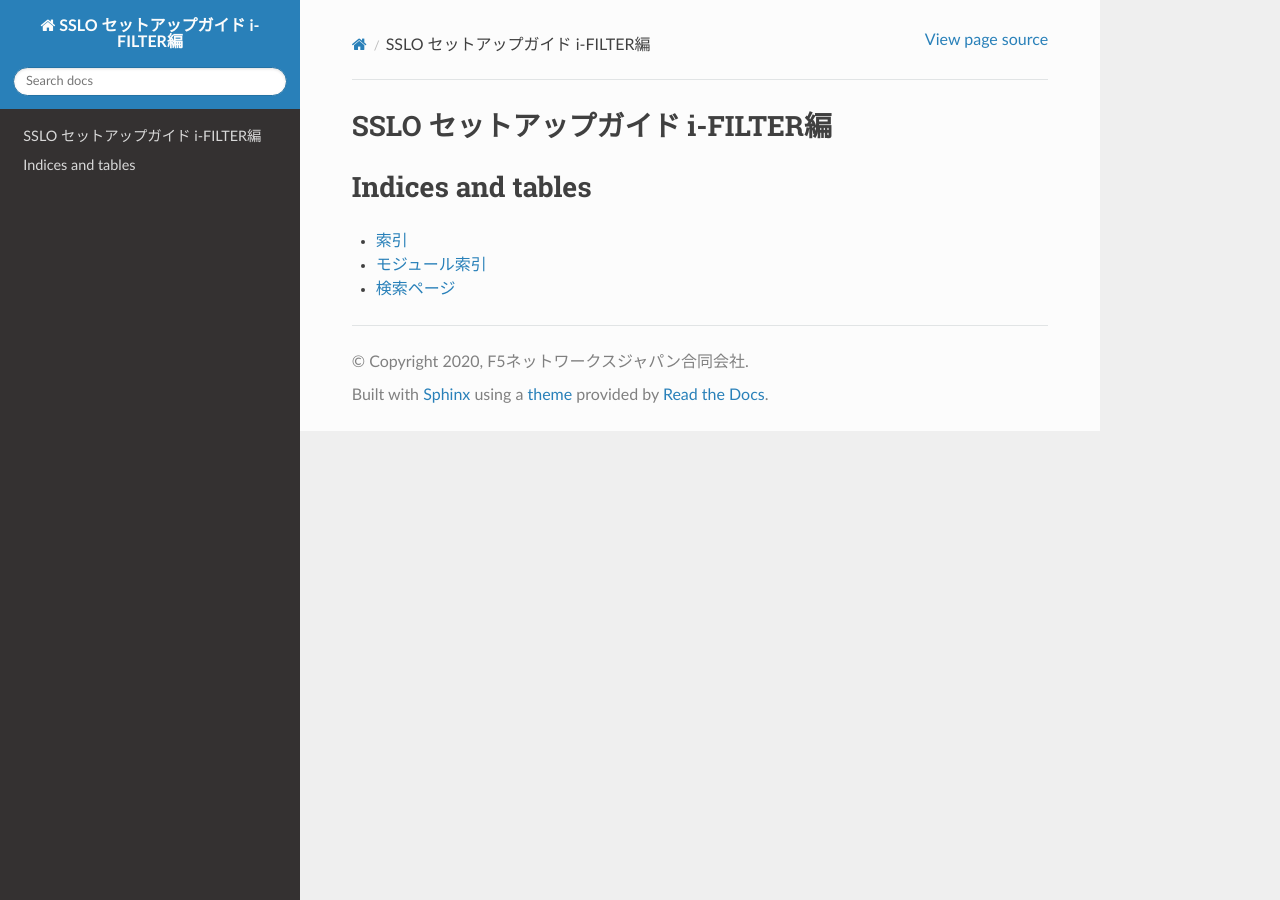
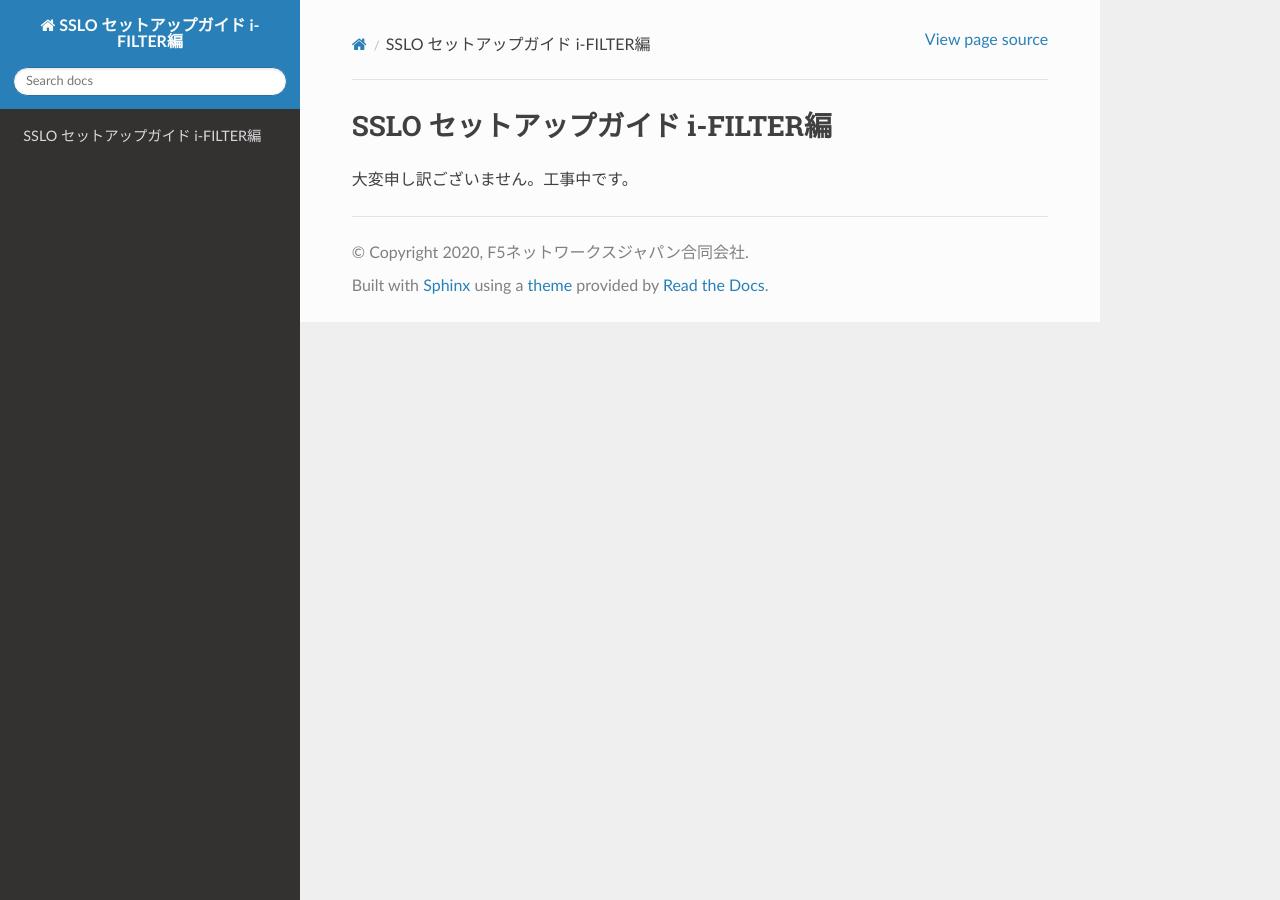
Before and after one commit to BeF5/f5j-sslo-iswf, a Sphinx documentation site: the page built from docs/index.rst, in a window 1280 px wide. Built offline with Sphinx 7.4.7 and the Read the Docs theme 2.0.0, drawn with Linux system fonts in a browser that asks for light colours.

Commit message:
no message

```diff
--- a/docs/index.rst
+++ b/docs/index.rst
@@ -6,17 +6,9 @@
 SSLO セットアップガイド i-FILTER編
 =================================================================
 
+大変申し訳ございません。工事中です。
 
 
 .. toctree::
    :maxdepth: 2
    :caption: Contents:
-
-
-
-Indices and tables
-==================
-
-* :ref:`genindex`
-* :ref:`modindex`
-* :ref:`search`
```
